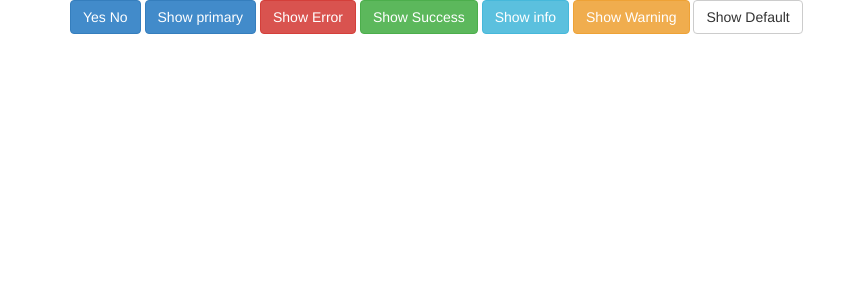
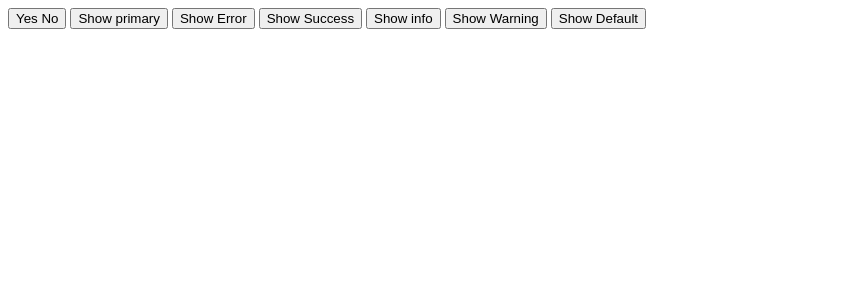
Before and after one commit to thecodeholic/lobibox, a PHP site: page / in a window 1280 px wide. Shown: the top 300 px of the page, without its empty margins (0-858 px from the left). Run offline with PHP 8.4, Linux system fonts and the light colour scheme.

Commit message:
working on new structure

```diff
--- a/exert/js/modal.js
+++ b/exert/js/modal.js
@@ -27,9 +27,6 @@
             me._createMarkup();
             me.setTitle(me.$options.title);
             me.setMessage(me.$options.msg);
-            me.setSize(me.$options.width, me.$options.height);
-            var pos = me._calculatePosition();
-            me.setPosition(pos.left, pos.top);
 
             if (me.$options.draggable){
                 me.$el.addClass('draggable');
@@ -39,6 +36,9 @@
                 me.addCloseButton();
             }
             me.show();
+            var pos = me._calculatePosition();
+            me.setPosition(pos.left, pos.top);
+            me._setSize();
         },
         addCloseButton: function(){
             var me = this;
@@ -85,8 +85,8 @@
         },
         _calculatePosition: function(){
             var me = this;
-            var left = ($(window).width() - me.$options.width)/2;
-            var top  = ($(window).height() - me.$options.height)/2;
+            var left = ($(window).width() - me.$el.width())/2;
+            var top  = ($(window).height() - me.$el.height())/2;
             return {
                 left: left,
                 top: top
@@ -106,6 +106,10 @@
             me.$el = exert
                     .addClass(MessageBox.OPTIONS.modalClasses[me.$type])
                     ;
+        },
+        _setSize: function(){
+            window.console.log(this.$el.width(), this.$el.height());
+            this.setSize(this.$el.width(), this.$el.height());
         },
         setSize: function(width, height){
             var me = this;
--- /dev/null
+++ b/exert/less/commons.less
@@ -0,0 +1,8 @@
+/*
+    Created on : Sep 20, 2014, 8:51:21 PM
+    Author     : Zura
+*/
+
+*{
+    .box-sizing(border-box);
+}
--- a/exert/less/exert.less
+++ b/exert/less/exert.less
@@ -4,6 +4,7 @@
 */
 @import "variables.less";
 @import "mixins.less";
+@import "commons.less";
 @import "animations.less";
 
 @import "modal.less";
--- a/exert/less/mixins.less
+++ b/exert/less/mixins.less
@@ -63,3 +63,8 @@
     -webkit-animation-name: @name;
     animation-name: @name;
 }
+
+.box-sizing(@prop) {
+    -webkit-box-sizing: @prop;
+    box-sizing: @prop;
+}
--- a/exert/less/modal.less
+++ b/exert/less/modal.less
@@ -143,9 +143,13 @@ body{
         padding: @header-padding;
         background-color: @gray-lighter;
         color: @very-dark;
+        .exert-modal-title{
+            font-size: @modal-title-font-size;
+        }
         .btn-close{
             float: right;
             background-color: transparent;
+            cursor: pointer;
             border: none;
             outline: 0;
             color: @modal-close-btn-color;
@@ -166,10 +170,6 @@ body{
         padding: @modal-body-padding;
     }
     .exert-modal-footer{
-        position: absolute;
-        bottom: 0;
-        right: 0;
-        width: 100%;
         height: @footer-height;
         border-bottom-left-radius: @footer-border-radius;
         border-bottom-right-radius: @footer-border-radius;
@@ -184,6 +184,15 @@ body{
         }
         &.text-right{
             text-align: right;
+        }
+    }
+    &.exert-confirm{
+        .exert-modal-header{
+            color: @gray-lighter;
+            background-color: @color-confirm;
+        }
+        .exert-modal-footer{
+            background-color: lighten(@color-confirm, 10%);
         }
     }
     &.draggable{
--- a/exert/less/variables.less
+++ b/exert/less/variables.less
@@ -16,12 +16,12 @@
 @very-light                             : #FFFFFF;
 @very-dark                              : #000;
 
-@modal-body-padding                     : 15px;
-@modal-close-btn-color                  : #B1AFAF;
+@modal-body-padding                     : 20px;
+@modal-close-btn-color                  : fadeout(#B1AFAF, 20%);
 @modal-close-btn-font-size              : 20px;
 @modal-close-btn-margin-top             : -5px;
 @modal-close-btn-margin-right           : -5px;
-
+@modal-title-font-size                  : 24px;
 
 @header-border-radius                   : 4px;
 @header-font-size                       : 16px;
--- a/index.html
+++ b/index.html
@@ -3,7 +3,7 @@
     <head>
         <meta charset="utf-8">
         <title>JS Bin</title>
-        <link href="css/bootstrap.css" rel="stylesheet" type="text/css" />
+        <!--<link href="css/bootstrap.css" rel="stylesheet" type="text/css" />-->
         <link href="css/animate.css" rel="stylesheet" type="text/css" />
         <link href="exert/css/exert.css" rel="stylesheet" type="text/css" />
     </head>
@@ -17,7 +17,7 @@
             <button id="warning" class="btn btn-warning">Show Warning</button>
             <button id="success" class="btn btn-default">Show Default</button>
             <script src="js/jquery.1.11.min.js"></script>
-            <script src="js/bootstrap.js"></script>
+            <!--<script src="js/bootstrap.js"></script>-->
             <script type="text/javascript" src="exert/js/i18/exert-en.js"></script>
             <script type="text/javascript" src="exert/js/modal.js"></script>
             <script type="text/javascript" src="exert/js/notify.js"></script>
--- a/js/actions.js
+++ b/js/actions.js
@@ -76,6 +76,7 @@ $(document).ready(function(){
             msg         : "Are you sure you want to delete this user?",
             closeButton : true,
             draggable   : true,
+            width       : false,
             callback    : function(exert, type, ev){
                 if (type === 'no')
                     exert.hide();
```
Also changed, not shown: exert/css/exert.css.
